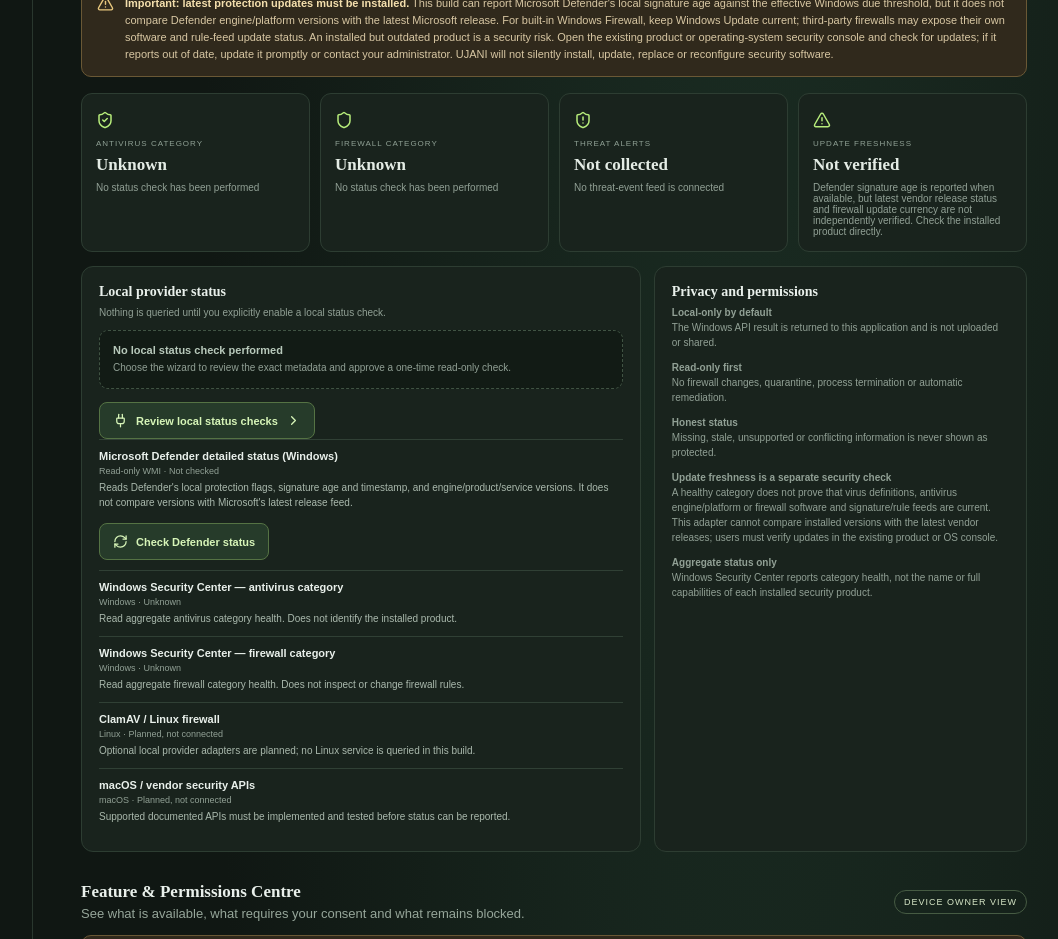
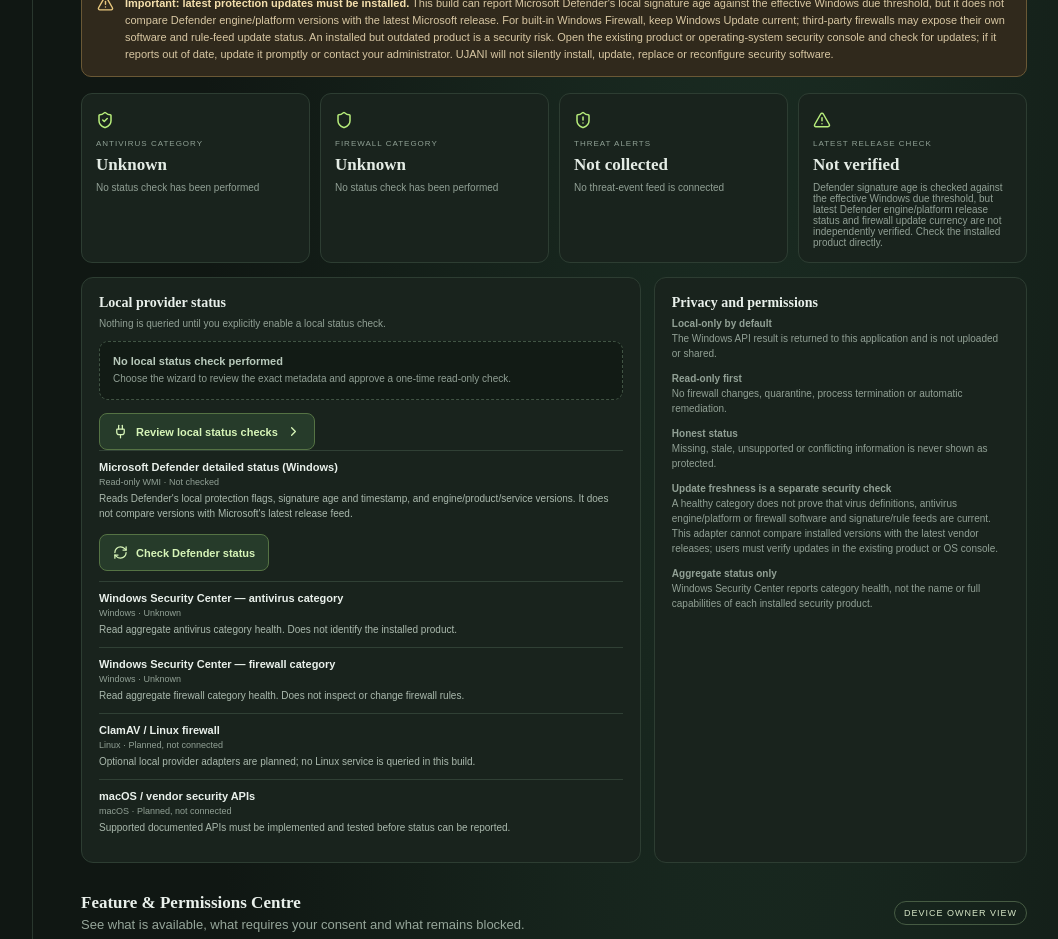
Before and after one commit to asifshadab33/UJANI-PUBLIC-AI-, a React (Vite) app in the folder apps/desktop/: page / in a window 1280 px wide. Shown: the part 1880-2819 px from the top of the page, without its empty margins (205-1263 px from the left). Built offline with nearby package versions, Linux system fonts and the light colour scheme.

Commit message:
fix(security): distinguish due-threshold check from latest-release verification

```diff
--- a/apps/desktop/src/SecurityCentre.tsx
+++ b/apps/desktop/src/SecurityCentre.tsx
@@ -122,7 +122,7 @@ export default function SecurityCentre() {
       <article className="security-metric"><ShieldCheck/><small>ANTIVIRUS CATEGORY</small><b>{statusLabel(antivirus?.status)}</b><span>{statusDetail(antivirus)}</span></article>
       <article className="security-metric"><Shield/><small>FIREWALL CATEGORY</small><b>{statusLabel(firewall?.status)}</b><span>{statusDetail(firewall)}</span></article>
       <article className="security-metric"><ShieldAlert/><small>THREAT ALERTS</small><b>Not collected</b><span>No threat-event feed is connected</span></article>
-      <article className="security-metric"><AlertTriangle/><small>UPDATE FRESHNESS</small><b>Not verified</b><span>Defender signature age is reported when available, but latest vendor release status and firewall update currency are not independently verified. Check the installed product directly.</span></article>
+      <article className="security-metric"><AlertTriangle/><small>LATEST RELEASE CHECK</small><b>Not verified</b><span>Defender signature age is checked against the effective Windows due threshold, but latest Defender engine/platform release status and firewall update currency are not independently verified. Check the installed product directly.</span></article>
     </div>
     <div className="security-workspace">
       <div className="security-panel"><h3>Local provider status</h3><p>Nothing is queried until you explicitly enable a local status check.</p>
```
